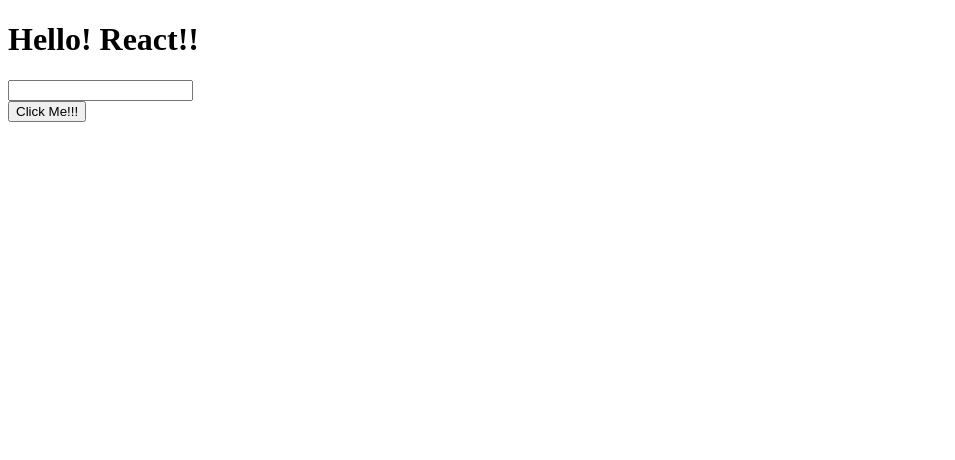
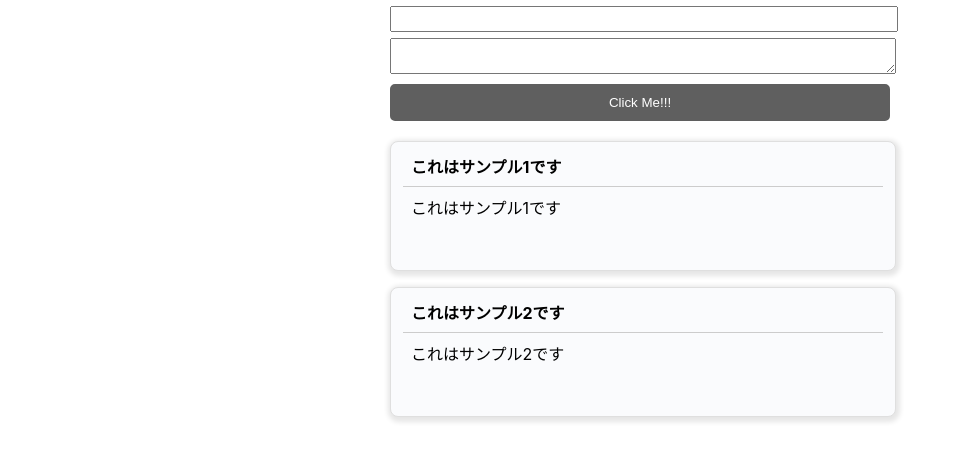
Before and after one commit to Takumi-Koyama/todo-react-ts, a React (Create React App) app: page / in a window 1280 px wide. Shown: the top 460 px of the page, without its empty margins (0-955 px from the left). Built offline with nearby package versions, Linux system fonts and the light colour scheme.

Commit message:
TodoListの追加機能まで作成

```diff
--- a/package.json
+++ b/package.json
@@ -8,6 +8,8 @@
     "@testing-library/user-event": "^12.1.10",
     "react": "^17.0.1",
     "react-dom": "^17.0.1",
+    "react-router": "^5.2.0",
+    "react-router-dom": "^5.2.0",
     "react-scripts": "4.0.1",
     "web-vitals": "^0.2.4"
   },
--- a/src/App.css
+++ b/src/App.css
@@ -0,0 +1,4 @@
+.App {
+  width: 500px;
+  margin: 0 auto;
+}
--- a/src/App.js
+++ b/src/App.js
@@ -1,23 +1,12 @@
-import { Fragment, useState } from 'react';
+import { useState } from 'react';
 import './App.css';
+import TodoList from './views/TodoList/TodoList'
 
 const App = () => {
-  const [text, setText] = useState('');
-
-  const changedText = (e) => {
-    setText(e.target.value);
-  }
-
-  const clickedButton = () => {
-    alert(text);
-  }
-
   return (
-    <Fragment>
-      <h1>Hello! React!!</h1>
-      <input type="text" value={text} onChange={changedText}/><br />
-      <button onClick={clickedButton}>Click Me!!!</button>
-    </Fragment>
+    <div className="App">
+      <TodoList />
+    </div>
   );
 }
 
--- /dev/null
+++ b/src/components/TodoItem.css
@@ -0,0 +1,27 @@
+.todo-item {
+  border: 1px solid #dfdfdf;
+  cursor: pointer;
+  margin-bottom: 16px;
+  border-radius: 8px;
+  width: 500px;
+  min-height: 120px;
+  background-color: #fafbfd;
+  box-shadow: 1px 2px 5px 3px rgba(0, 0, 0, 0.1);
+  padding: 4px 2px;
+}
+
+.todo-item-title {
+  font-size: 16px;
+  font-weight: bold;
+  margin: 0 10px;
+  border-bottom: 1px solid #cccccc;
+  text-align: left;
+  padding: 8px;
+}
+
+.todo-item-description {
+  word-wrap: break-word;
+  text-align: left;
+  margin-left: 10px;
+  padding: 8px;
+}
--- /dev/null
+++ b/src/components/TodoItem.js
@@ -0,0 +1,15 @@
+//rfce入力後[tab]で自動入力
+//アロー関数に書き換え
+import React from 'react'
+import './TodoItem.css'
+
+const TodoItem = (props) => {
+  return (
+    <div className="todo-item" key={props.todo.id}>
+      <div className="todo-item-title">{props.todo.title}</div>
+      <div className="todo-item-description">{props.todo.description}</div>
+    </div>
+  )
+}
+
+export default TodoItem
--- a/src/index.css
+++ b/src/index.css
@@ -0,0 +1,13 @@
+body {
+  margin: 0;
+  font-family: -apple-system, BlinkMacSystemFont, "Segoe UI", "Roboto", "Oxygen",
+    "Ubuntu", "Cantarell", "Fira Sans", "Droid Sans", "Helvetica Neue",
+    sans-serif;
+  -webkit-font-smoothing: antialiased;
+  -moz-osx-font-smoothing: grayscale;
+}
+
+code {
+  font-family: source-code-pro, Menlo, Monaco, Consolas, "Courier New",
+    monospace;
+}
--- /dev/null
+++ b/src/views/TodoList/TodoList.css
@@ -0,0 +1,39 @@
+.todo-form {
+  width: 400px;
+  margin: 8px 16px;
+  padding-bottom: 16px;
+  border-bottom: 1px solid #aaa;
+}
+
+.todo-title-input {
+  line-height: 20px;
+  width: 500px;
+  margin: 6px 0;
+}
+
+.todo-description-input {
+  width: 500px;
+  margin: 0 0 6px 0;
+}
+
+.todo-add-button {
+  margin-bottom: 20px;
+  padding: 8px;
+  border: none;
+  box-sizing: border-box;
+  width: 500px;
+  display: inline-block;
+  position: relative;
+  cursor: pointer;
+  text-align: center;
+  border: 3px solid #5f5f5f;
+  border-radius: 5px;
+  background-color: #5f5f5f;
+  color: #fff;
+  transition: 0.3s all;
+}
+.todo-add-button:hover {
+  border: 3px solid #5f5f5f;
+  background-color: #efefef;
+  color: #2f2f2f;
+}
--- /dev/null
+++ b/src/views/TodoList/TodoList.js
@@ -0,0 +1,75 @@
+import { Fragment, useState } from 'react';
+import './TodoList.css';
+//Todoitem.jsをインポートする
+import TodoItem from '../../components/TodoItem'
+
+const sampleTodoList = [
+  {
+    id: 0,
+    title: 'これはサンプル1です',
+    description: 'これはサンプル1です',
+  },
+  {
+    id: 1,
+    title: 'これはサンプル2です',
+    description: 'これはサンプル2です',
+  },
+];
+
+const TodoList = () => {
+  const [title, setTitle] = useState('');
+  const [description, setDescription] = useState('');
+  const [todoList, setTodoList] = useState(sampleTodoList);
+
+  // const todoList = sampleTodoList;
+
+  const changedTitle = (e) => {
+    setTitle(e.target.value);
+  }
+
+  const changedDescription = (e) => {
+    setDescription(e.target.value);
+  }
+
+  const clickedButton = () => {
+    // alert(text+description);
+    // alert(`title: ${title} description: ${description}`);
+    //...これ何w
+    const newId = Math.max(...todoList.map((todo) => todo.id)) + 1;
+    //インスタンスを新しく作り直さないと反映されないニューなんとか
+    const newTodoList = todoList.slice();
+    const newTodo = {
+      id: newId,
+      title: title,
+      description: description,
+    };
+    //配列に追加
+    newTodoList.push(newTodo);
+    //更新
+    setTodoList(newTodoList);
+    //ボタンを押した後に入力欄を空にする
+    setTitle('');
+    setDescription('');
+  }
+
+  return (
+  <Fragment>
+    <div>
+      <input className="todo-title-input" type="text" value={title} onChange={changedTitle}/>
+      <br />
+      <textarea className="todo-description-input" value={description} onChange={changedDescription}></textarea>
+      <br />
+    </div>
+
+    <div>
+      <button className="todo-add-button" onClick={clickedButton}>Click Me!!!</button>
+    </div>
+
+    {todoList.map((todo) => {
+      return (<TodoItem todo={todo} key={todo.id} />);
+    })}
+  </Fragment>
+  );
+}
+
+export default TodoList;
```
Also changed, not shown: 1 other file (tests, documents, lock files or other folders).
